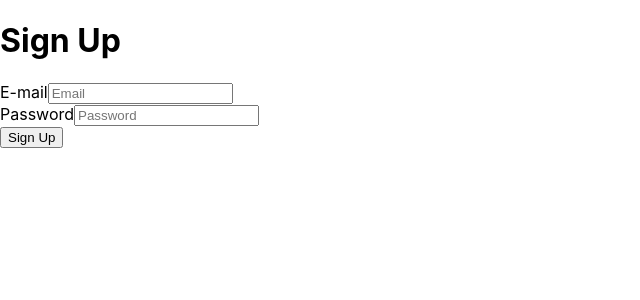
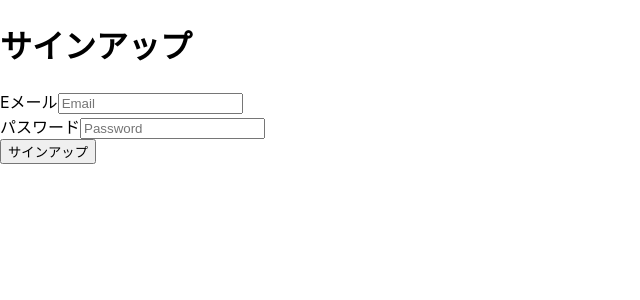
Before and after one commit to vivatakuya/chat_app3, a React (Create React App) app: page /signup in a window 1280 px wide. Shown: the top 300 px of the page, without its empty margins (0-640 px from the left). Built offline with nearby package versions, Linux system fonts and the light colour scheme.

Commit message:
japanese name

```diff
--- a/src/pages/Login.js
+++ b/src/pages/Login.js
@@ -3,10 +3,10 @@
 const Login = () => {
     return (
         <>
-            <h1>Login</h1>
+            <h1>ログイン</h1>
             <form>
                 <div>
-                    <label htmlFor='email'>E-mail</label>
+                    <label htmlFor='email'>メールアドレス</label>
                     <input
                         type='email'
                         id='email'
@@ -15,7 +15,7 @@ const Login = () => {
                     />
                 </div>
                 <div>
-                    <label htmlFor='password'>Password</label>
+                    <label htmlFor='password'>パスワード</label>
                     <input
                         type='password'
                         id='password'
--- a/src/pages/Room.js
+++ b/src/pages/Room.js
@@ -3,7 +3,7 @@ import React from 'react'
 const Room = () => {
     return (
         <>
-            <h1>Room</h1>
+            <h1>チャットルーム</h1>
         </>
     )
 }
--- a/src/pages/Signup.js
+++ b/src/pages/Signup.js
@@ -3,10 +3,10 @@ import React from 'react';
 const Signup = () => {
     return (
         <div>
-            <h1>Sign Up</h1>
+            <h1>サインアップ</h1>
             <form>
                 <div>
-                    <label htmlFor='email'>E-mail</label>
+                    <label htmlFor='email'>Eメール</label>
                     <input
                         name='email'
                         type='email'
@@ -15,7 +15,7 @@ const Signup = () => {
                     />
                 </div>
                 <div>
-                    <label htmlFor='password'>Password</label>
+                    <label htmlFor='password'>パスワード</label>
                     <input
                         name='password'
                         type='password'
@@ -23,7 +23,7 @@ const Signup = () => {
                         placeholder='Password'
                     />
                 </div>
-                <button type='submit'>Sign Up</button>
+                <button type='submit'>サインアップ</button>
             </form>
         </div>
     )
```
